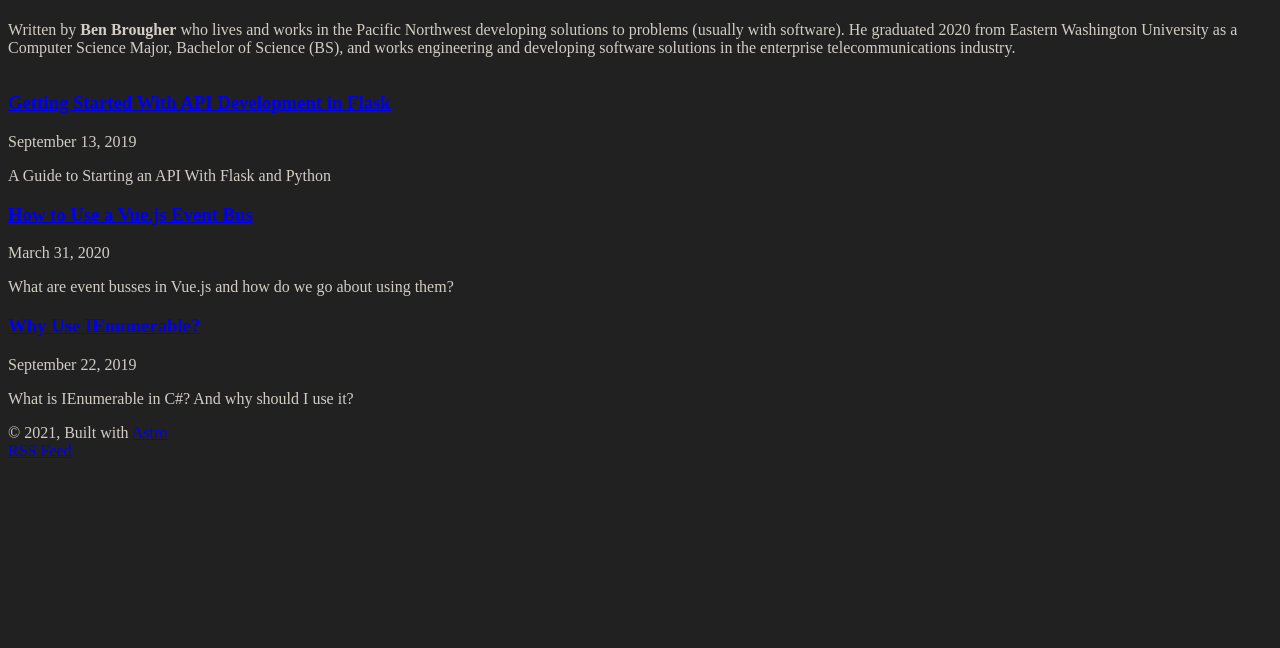
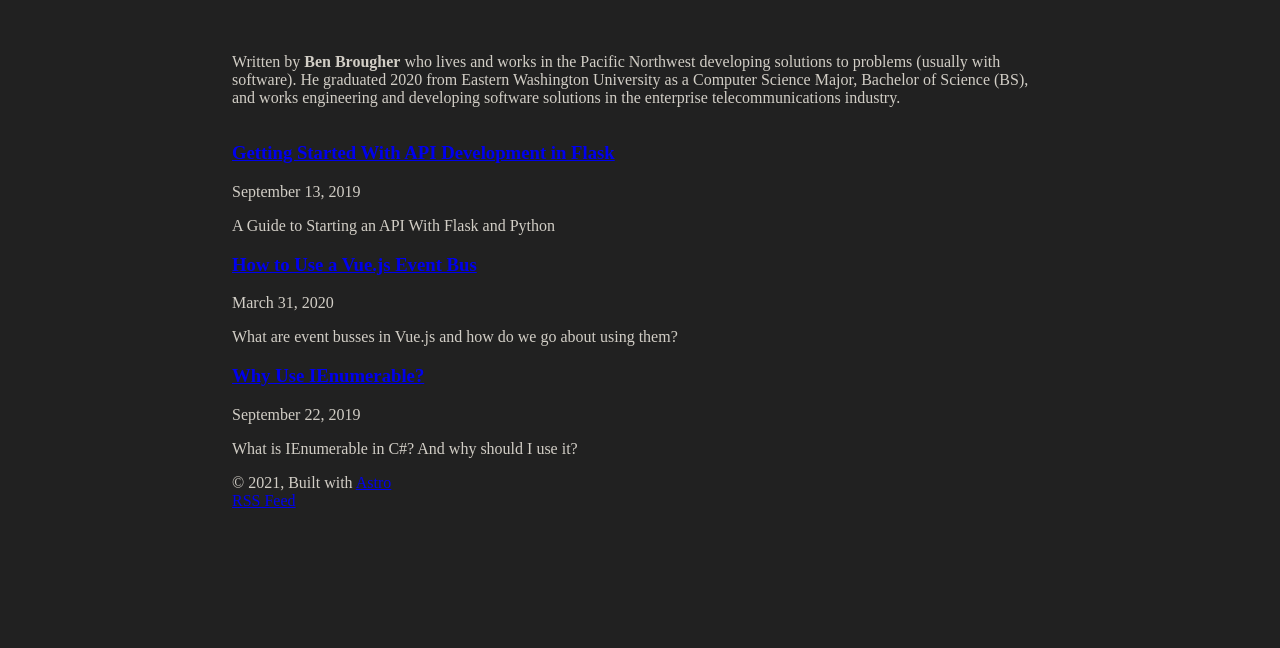
Before and after one commit to moutansos/benbrougher-tech, an Astro site: page / in a window 1280 px wide. Shown: the part 152-800 px from the top of the page. Built offline with nearby package versions, Linux system fonts and the light colour scheme; Astro itself is replaced by a stand-in of ours; a script that the page names is missing.

Commit message:
add some spacing for pages

```diff
--- a/src/layouts/BasePage.astro
+++ b/src/layouts/BasePage.astro
@@ -32,5 +32,9 @@ body {
 
     color: var(--primaryText);
     background-color: var(--primaryBackground);
+    margin-left: auto;
+    margin-right: auto;
+    padding: 2em 1em 1em 1em;
+    max-width: 51em;
 }
 </style>
```
